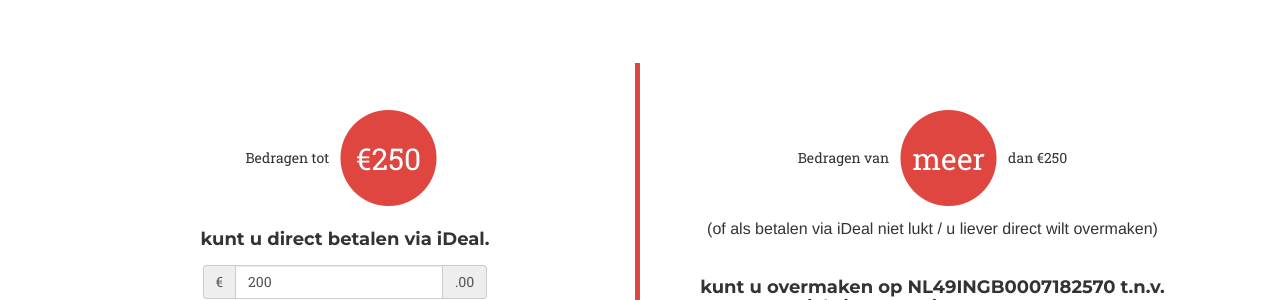
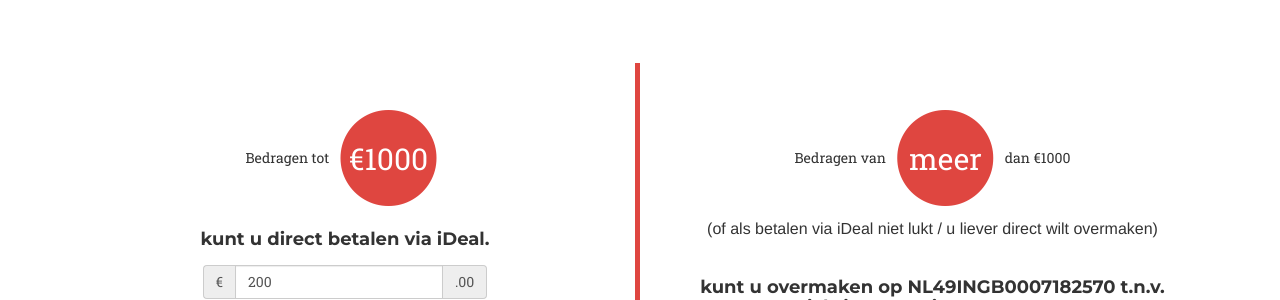
Before and after one commit to Een-nier-voor-Jeroen/Niervoorjeroen.nl-website, a Jekyll site: the page built from fout.html, in a window 1280 px wide and 900 px high, scrolled down 911 px. Shown: the part 121-421 px from the top of the window. Built offline with Jekyll 4.4.1, drawn with Linux system fonts in a browser that asks for light colours; nearby versions of some CDN libraries; some web fonts are replaced.

Commit message:
Tot 1000 euro!

```diff
--- a/_includes/doneren.html
+++ b/_includes/doneren.html
@@ -14,7 +14,7 @@
                     </span>
                     <span class="fa-stack fa-4x">
                         <i class="fa fa-circle fa-stack-2x text-primary"></i>
-                        <span class="fa-stack-1x donateamount">€250</span>
+                        <span class="fa-stack-1x donateamount">€1000</span>
                     </span>
                     <h4 class="service-heading">kunt u direct betalen via iDeal.</h4>
                     <div>
@@ -41,7 +41,7 @@
                         <span class="fa-stack-1x donateamount">meer</span>
                     </span>
                     <span class="donatecomment">
-                        dan €250
+                        dan €1000
                     </span>
                     <p>
                         (of als betalen via iDeal niet lukt / u liever direct wilt overmaken)
```
